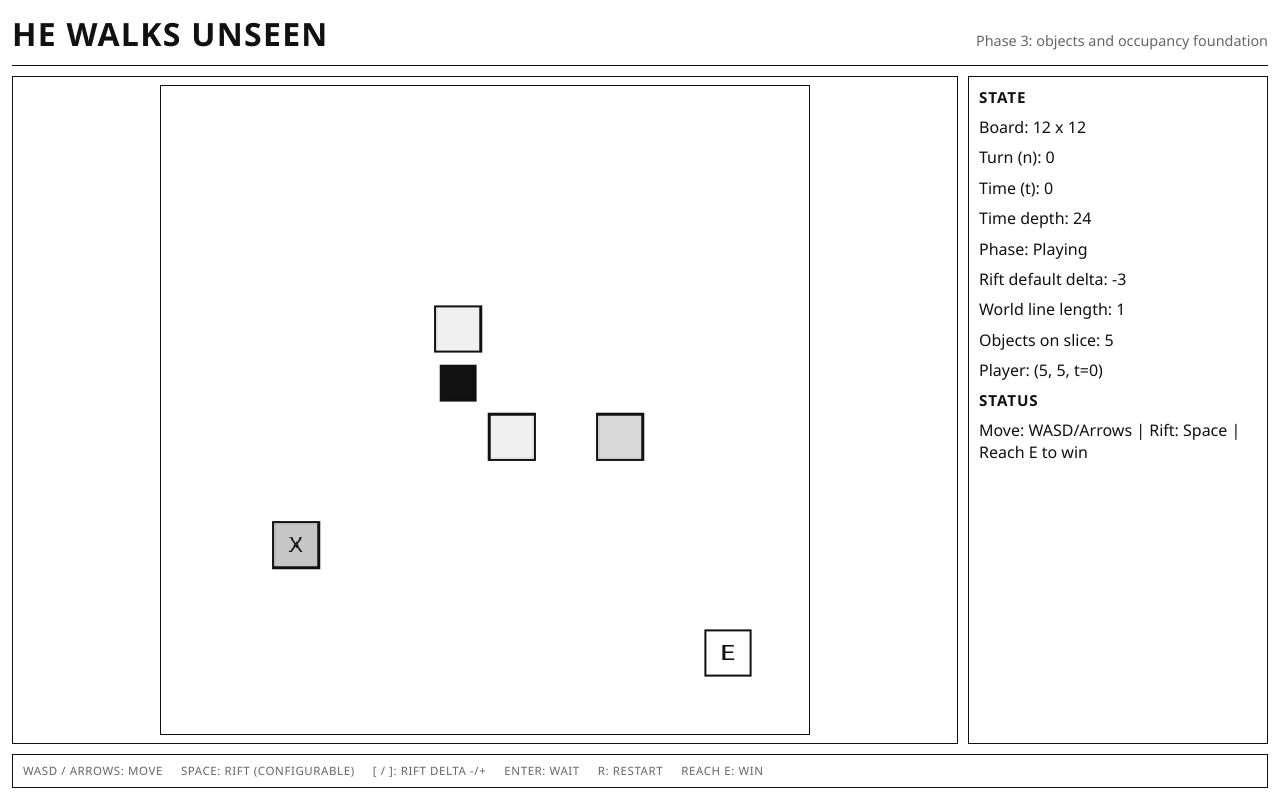
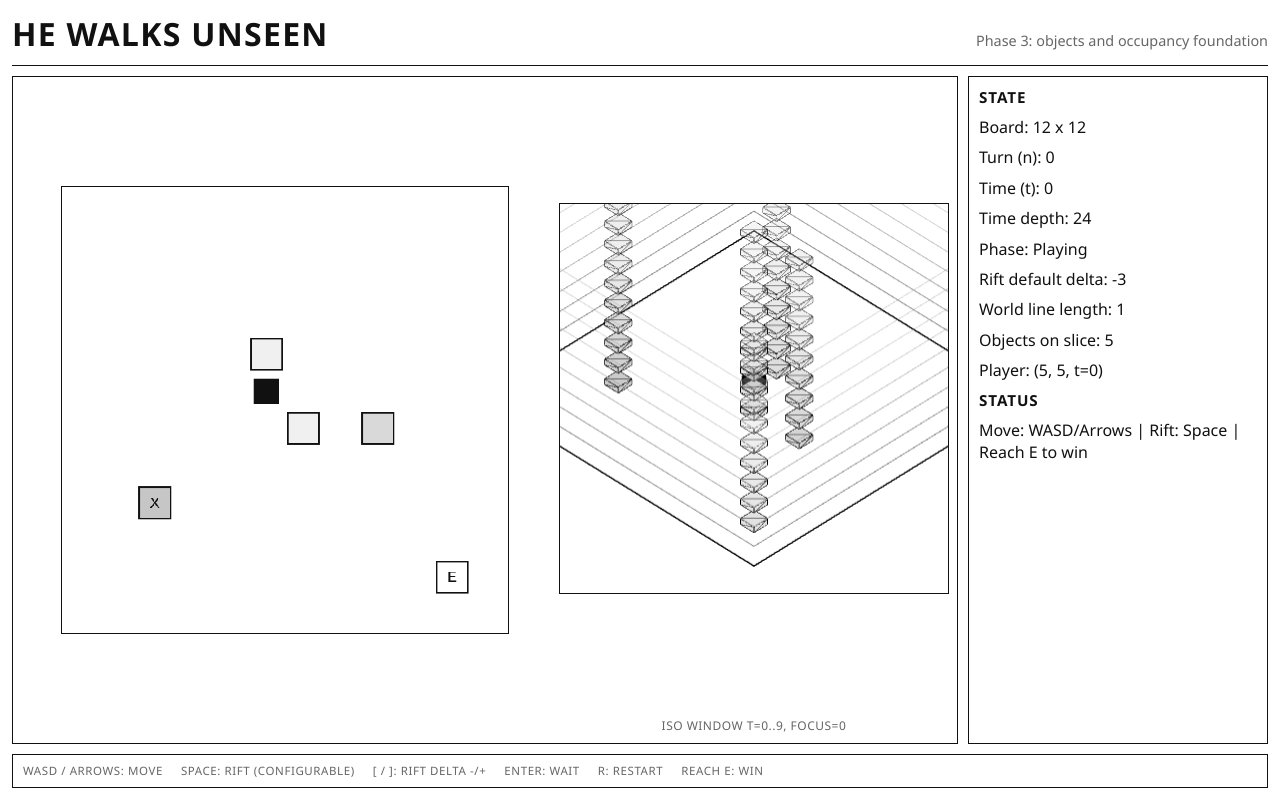
Before and after one commit to whiteStainX/he-walks-unseen, a React app in the folder frontend/: page / in a window 1280 px wide. Built offline with nearby package versions, Linux system fonts and the light colour scheme; the HTML template or start-up script is replaced by a standard one.

Commit message:
feat: added the isometric 3d cube to help mental mapping

```diff
--- a/frontend/src/App.css
+++ b/frontend/src/App.css
@@ -50,8 +50,7 @@
 
 .board-panel {
   padding: 8px;
-  display: grid;
-  place-items: center;
+  overflow: hidden;
   min-height: 0;
 }
 
@@ -74,12 +73,47 @@
 
 .board-canvas {
   display: block;
-  width: min(calc(100dvh - 150px), 100%);
+  width: min(100%, 56dvh);
   aspect-ratio: 1 / 1;
   height: auto;
   border: 1px solid var(--grid);
   image-rendering: pixelated;
   background: var(--paper);
+}
+
+.board-stage {
+  display: grid;
+  grid-template-columns: minmax(0, 1.15fr) minmax(260px, 0.85fr);
+  gap: 10px;
+  align-items: stretch;
+  height: 100%;
+}
+
+.board-stage-item {
+  min-height: 0;
+  display: grid;
+  place-items: center;
+}
+
+.iso-stage-item {
+  grid-template-rows: minmax(0, 1fr) auto;
+  align-content: stretch;
+}
+
+.iso-cube-wrap {
+  width: 100%;
+  aspect-ratio: 1 / 1;
+  border: 1px solid var(--grid);
+  background: var(--paper);
+  overflow: hidden;
+}
+
+.iso-caption {
+  margin: 6px 0 0;
+  font-size: 0.75rem;
+  color: var(--muted);
+  text-transform: uppercase;
+  letter-spacing: 0.04em;
 }
 
 .bottom-bar {
@@ -107,6 +141,14 @@
   }
 
   .board-canvas {
-    width: min(calc(100dvh - 230px), 100%);
+    width: min(100%, 52dvh);
+  }
+
+  .board-stage {
+    grid-template-columns: 1fr;
+  }
+
+  .iso-stage-item {
+    display: none;
   }
 }
--- a/frontend/src/app/GameShell.tsx
+++ b/frontend/src/app/GameShell.tsx
@@ -1,4 +1,4 @@
-import { useEffect } from 'react'
+import { useEffect, useMemo } from 'react'
 
 import type { Direction2D } from '../core/position'
 import { objectsAtTime } from '../core/timeCube'
@@ -13,6 +13,8 @@ import {
   waitTurn,
 } from '../game/gameSlice'
 import { GameBoardCanvas } from '../render/GameBoardCanvas'
+import { IsoTimeCubePanel } from '../render/IsoTimeCubePanel'
+import { buildIsoViewModel } from '../render/iso/buildIsoViewModel'
 
 function directionForKey(key: string): Direction2D | null {
   switch (key) {
@@ -51,6 +53,17 @@ export function GameShell() {
   const player = currentPosition(worldLine)
   const selvesAtCurrentTime = positionsAtTime(worldLine, currentTime)
   const objectsAtCurrentTime = objectsAtTime(cube, currentTime)
+  const isoViewModel = useMemo(
+    () =>
+      buildIsoViewModel({
+        currentT: currentTime,
+        timeDepth,
+        worldLine,
+        cube,
+        maxWindow: 10,
+      }),
+    [currentTime, timeDepth, worldLine, cube],
+  )
 
   useEffect(() => {
     const onKeyDown = (event: KeyboardEvent) => {
@@ -118,12 +131,22 @@ export function GameShell() {
 
       <main className="game-layout">
         <section className="board-panel">
+          <div className="board-stage">
+            <div className="board-stage-item">
               <GameBoardCanvas
                 boardSize={boardSize}
                 objectsAtCurrentTime={objectsAtCurrentTime}
                 selvesAtCurrentTime={selvesAtCurrentTime}
                 currentTurn={turn}
               />
+            </div>
+            <div className="board-stage-item iso-stage-item">
+              <IsoTimeCubePanel boardSize={boardSize} currentTurn={turn} viewModel={isoViewModel} />
+              <p className="iso-caption">
+                Iso window t={isoViewModel.startT}..{isoViewModel.endT}, focus={isoViewModel.focusT}
+              </p>
+            </div>
+          </div>
         </section>
 
         <aside className="sidebar-panel">
--- /dev/null
+++ b/frontend/src/render/IsoTimeCubePanel.tsx
@@ -0,0 +1,170 @@
+import { Line } from '@react-three/drei'
+import { Canvas } from '@react-three/fiber'
+
+import type { IsoCubeViewModel } from './iso/buildIsoViewModel'
+import { minimalMonoTheme } from './theme'
+
+interface IsoTimeCubePanelProps {
+  boardSize: number
+  currentTurn: number
+  viewModel: IsoCubeViewModel
+}
+
+const CELL_SPACING = 1
+const SLICE_SPACING = 0.78
+const OBJECT_SIZE = 0.6
+const OBJECT_HEIGHT = 0.22
+const PLAYER_SIZE = 0.52
+const PLAYER_HEIGHT = 0.34
+
+function sliceOpacity(t: number, focusT: number): number {
+  const delta = Math.abs(t - focusT)
+  return Math.max(0.3, 1 - delta * 0.11)
+}
+
+function cellToWorld(
+  x: number,
+  y: number,
+  t: number,
+  startT: number,
+  boardSize: number,
+): [number, number, number] {
+  const half = (boardSize - 1) / 2
+  return [(x - half) * CELL_SPACING, (t - startT) * SLICE_SPACING, (y - half) * CELL_SPACING]
+}
+
+function sliceFramePoints(boardSize: number, levelY: number): Array<[number, number, number]> {
+  const half = boardSize / 2
+  return [
+    [-half, levelY, -half],
+    [half, levelY, -half],
+    [half, levelY, half],
+    [-half, levelY, half],
+    [-half, levelY, -half],
+  ]
+}
+
+function ObjectBlock({
+  colorFill,
+  colorStroke,
+  opacity,
+  position,
+}: {
+  colorFill: string
+  colorStroke: string
+  opacity: number
+  position: [number, number, number]
+}) {
+  return (
+    <group position={[position[0], position[1] + OBJECT_HEIGHT / 2, position[2]]}>
+      <mesh>
+        <boxGeometry args={[OBJECT_SIZE, OBJECT_HEIGHT, OBJECT_SIZE]} />
+        <meshBasicMaterial color={colorFill} transparent opacity={opacity} />
+      </mesh>
+      <mesh>
+        <boxGeometry args={[OBJECT_SIZE, OBJECT_HEIGHT, OBJECT_SIZE]} />
+        <meshBasicMaterial color={colorStroke} wireframe transparent opacity={Math.min(1, opacity + 0.15)} />
+      </mesh>
+    </group>
+  )
+}
+
+function PlayerBlock({
+  colorFill,
+  colorStroke,
+  opacity,
+  position,
+}: {
+  colorFill: string
+  colorStroke: string
+  opacity: number
+  position: [number, number, number]
+}) {
+  return (
+    <group position={[position[0], position[1] + PLAYER_HEIGHT / 2, position[2]]}>
+      <mesh>
+        <boxGeometry args={[PLAYER_SIZE, PLAYER_HEIGHT, PLAYER_SIZE]} />
+        <meshBasicMaterial color={colorFill} transparent opacity={opacity} />
+      </mesh>
+      <mesh>
+        <boxGeometry args={[PLAYER_SIZE, PLAYER_HEIGHT, PLAYER_SIZE]} />
+        <meshBasicMaterial color={colorStroke} wireframe transparent opacity={Math.min(1, opacity + 0.2)} />
+      </mesh>
+    </group>
+  )
+}
+
+export function IsoTimeCubePanel({ boardSize, currentTurn, viewModel }: IsoTimeCubePanelProps) {
+  const theme = minimalMonoTheme.iso
+
+  return (
+    <div className="iso-cube-wrap" aria-label="Isometric TimeCube panel">
+      <Canvas
+        orthographic
+        dpr={[1, 1.5]}
+        camera={{
+          position: [9.5, 10.5, 9.5],
+          zoom: 32,
+          near: 0.1,
+          far: 200,
+        }}
+      >
+        <color attach="background" args={[theme.background]} />
+
+        {viewModel.slices.map((slice) => {
+          const levelY = (slice.t - viewModel.startT) * SLICE_SPACING
+          const frameOpacity = sliceOpacity(slice.t, viewModel.focusT)
+          const lineColor = slice.isFocus ? theme.layerLineFocus : theme.layerLine
+
+          return (
+            <Line
+              key={`slice-frame-${slice.t}`}
+              points={sliceFramePoints(boardSize, levelY)}
+              color={lineColor}
+              transparent
+              opacity={frameOpacity}
+              lineWidth={slice.isFocus ? 1.4 : 1}
+            />
+          )
+        })}
+
+        {viewModel.slices.map((slice) => {
+          const objectOpacity = sliceOpacity(slice.t, viewModel.focusT)
+
+          return slice.objects.map((object) => {
+            const position = cellToWorld(object.x, object.y, slice.t, viewModel.startT, boardSize)
+
+            return (
+              <ObjectBlock
+                key={`object-${slice.t}-${object.id}`}
+                position={position}
+                opacity={objectOpacity}
+                colorFill={object.render.fill ?? theme.objectFill}
+                colorStroke={object.render.stroke ?? theme.objectStroke}
+              />
+            )
+          })
+        })}
+
+        {viewModel.slices.map((slice) => {
+          const selfOpacity = sliceOpacity(slice.t, viewModel.focusT)
+
+          return slice.playerSelves.map((self) => {
+            const isCurrentTurnSelf = self.turn === currentTurn
+            const position = cellToWorld(self.x, self.y, slice.t, viewModel.startT, boardSize)
+
+            return (
+              <PlayerBlock
+                key={`self-${slice.t}-${self.turn}`}
+                position={position}
+                opacity={selfOpacity}
+                colorFill={isCurrentTurnSelf ? theme.selfFill : theme.pastSelfFill}
+                colorStroke={isCurrentTurnSelf ? theme.selfStroke : theme.pastSelfStroke}
+              />
+            )
+          })
+        })}
+      </Canvas>
+    </div>
+  )
+}
--- /dev/null
+++ b/frontend/src/render/iso/buildIsoViewModel.ts
@@ -0,0 +1,74 @@
+import { objectsAtTime, type TimeCube } from '../../core/timeCube'
+import { positionsAtTime, type WorldLineState } from '../../core/worldLine'
+import { selectIsoWindow } from './selectIsoWindow'
+
+export interface IsoRenderObject {
+  id: string
+  x: number
+  y: number
+  kind: string
+  render: { fill?: string; stroke?: string; glyph?: string }
+}
+
+export interface IsoRenderSelf {
+  x: number
+  y: number
+  turn: number
+}
+
+export interface IsoWindowSlice {
+  t: number
+  isFocus: boolean
+  playerSelves: IsoRenderSelf[]
+  objects: IsoRenderObject[]
+}
+
+export interface IsoCubeViewModel {
+  startT: number
+  endT: number
+  focusT: number
+  slices: IsoWindowSlice[]
+}
+
+export interface BuildIsoViewModelInput {
+  currentT: number
+  timeDepth: number
+  worldLine: WorldLineState
+  cube: TimeCube
+  maxWindow?: number
+}
+
+export function buildIsoViewModel(input: BuildIsoViewModelInput): IsoCubeViewModel {
+  const window = selectIsoWindow(input.currentT, input.timeDepth, input.maxWindow)
+  const slices: IsoWindowSlice[] = []
+
+  for (let t = window.startT; t <= window.endT; t += 1) {
+    const playerSelves = positionsAtTime(input.worldLine, t).map((entry) => ({
+      x: entry.position.x,
+      y: entry.position.y,
+      turn: entry.turn,
+    }))
+
+    const objects = objectsAtTime(input.cube, t).map((object) => ({
+      id: object.id,
+      x: object.position.x,
+      y: object.position.y,
+      kind: object.archetype.kind,
+      render: object.archetype.render,
+    }))
+
+    slices.push({
+      t,
+      isFocus: t === window.focusT,
+      playerSelves,
+      objects,
+    })
+  }
+
+  return {
+    startT: window.startT,
+    endT: window.endT,
+    focusT: window.focusT,
+    slices,
+  }
+}
--- /dev/null
+++ b/frontend/src/render/iso/selectIsoWindow.ts
@@ -0,0 +1,38 @@
+export interface TimeWindow {
+  startT: number
+  endT: number
+  focusT: number
+}
+
+export function selectIsoWindow(
+  currentT: number,
+  timeDepth: number,
+  maxWindow = 10,
+): TimeWindow {
+  if (timeDepth <= 0) {
+    return { startT: 0, endT: 0, focusT: 0 }
+  }
+
+  const clampedCurrentT = Math.min(Math.max(currentT, 0), timeDepth - 1)
+  const windowLen = Math.min(Math.max(maxWindow, 1), timeDepth)
+  const availableFuture = Math.max(0, timeDepth - 1 - clampedCurrentT)
+  const maxFuture = Math.floor(maxWindow / 2)
+  const futureCount = Math.min(availableFuture, maxFuture, windowLen - 1)
+  const pastAndPresentCount = windowLen - futureCount
+
+  let startT = clampedCurrentT - (pastAndPresentCount - 1)
+  let endT = startT + windowLen - 1
+
+  if (startT < 0) {
+    endT += -startT
+    startT = 0
+  }
+
+  if (endT >= timeDepth) {
+    const shift = endT - (timeDepth - 1)
+    startT = Math.max(0, startT - shift)
+    endT = timeDepth - 1
+  }
+
+  return { startT, endT, focusT: clampedCurrentT }
+}
--- a/frontend/src/render/theme.ts
+++ b/frontend/src/render/theme.ts
@@ -9,9 +9,22 @@ export interface CanvasTheme {
   objectGlyph: string
 }
 
+export interface IsoTheme {
+  background: string
+  layerLine: string
+  layerLineFocus: string
+  objectFill: string
+  objectStroke: string
+  selfFill: string
+  selfStroke: string
+  pastSelfFill: string
+  pastSelfStroke: string
+}
+
 export interface AppTheme {
   cssVars: Record<string, string>
   canvas: CanvasTheme
+  iso: IsoTheme
 }
 
 export const minimalMonoTheme: AppTheme = {
@@ -34,6 +47,17 @@ export const minimalMonoTheme: AppTheme = {
     objectStroke: '#111111',
     objectGlyph: '#111111',
   },
+  iso: {
+    background: '#ffffff',
+    layerLine: '#777777',
+    layerLineFocus: '#111111',
+    objectFill: '#efefef',
+    objectStroke: '#111111',
+    selfFill: '#111111',
+    selfStroke: '#111111',
+    pastSelfFill: '#9a9a9a',
+    pastSelfStroke: '#4d4d4d',
+  },
 }
 
 export function applyThemeCssVars(theme: AppTheme): void {
```
Also changed, not shown: 2 other files (tests, documents, lock files or other folders). Lines whose indentation alone changed are shown as unchanged.
